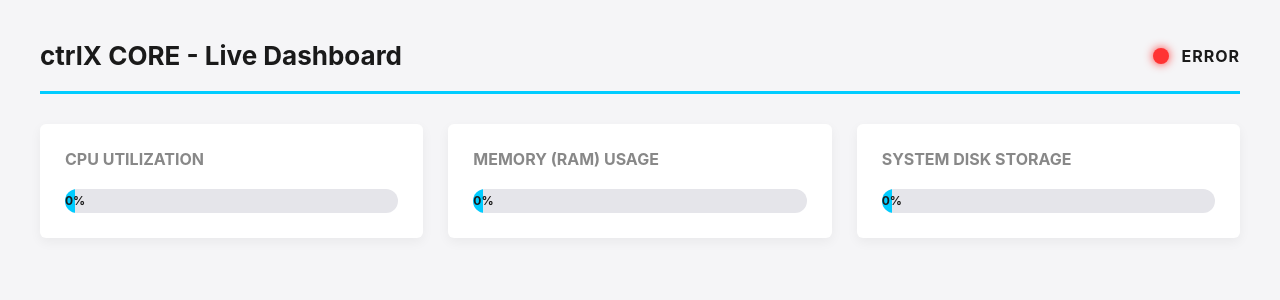
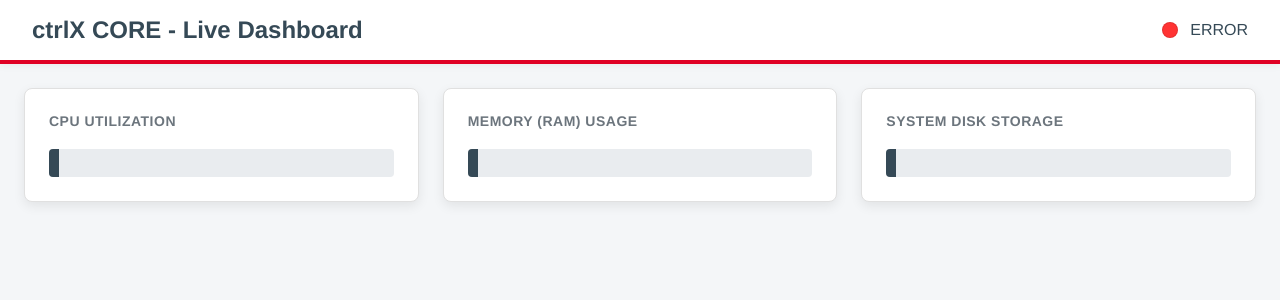
Before and after one commit to vitalisAutomation/kuschke-silas-bachelor-thesis, an Angular app in the folder ctrlx-test-app-for-deployment/frontend/: page / in a window 1280 px wide. Shown: the top 300 px of the page. Built offline with nearby package versions, Linux system fonts and the light colour scheme; no server answers.

Commit message:
New html and css component for corporate design of Rexroth

```diff
--- a/ctrlx-test-app-for-deployment/frontend/src/app/app.component.css
+++ b/ctrlx-test-app-for-deployment/frontend/src/app/app.component.css
@@ -1,43 +1,47 @@
-/* Rexroth Corporate Branding Theme Colors */
+/* Rexroth Corporate Design Inspired Theme */
 :root {
-  --brand-blue: #00ccff;       /* Pure Rexroth Accent Blue */
-  --industrial-dark: #1a1a1a;  /* Dark Graphite Gray */
-  --industrial-light: #f5f5f7; /* High-quality Metallic Gray Background */
-  --success-green: #00b300;    /* Operating Active */
-  --warning-orange: #ff9900;   /* Setup Mode */
-  --service-blue: #005691;     /* Service State */
+  --rexroth-red: #DF0024;
+  --rexroth-dark-blue: #354956;
+  --rexroth-background-gray: #f4f6f8;
+  --rexroth-card-background: #ffffff;
+  --rexroth-text-dark: #222222;
+  --rexroth-text-light: #f5f5f5;
+  --rexroth-border-color: #e0e0e0;
+
+  --status-operating: #00b300;
+  --status-setup: #ff9900;
+  --status-service: #005691;
+  --status-error: #ff3333;
 }
 
 body {
   margin: 0;
-  background-color: #f5f5f7;
+  background-color: var(--rexroth-background-gray);
+  font-family: 'Helvetica Neue', Helvetica, Arial, sans-serif;
+  color: var(--rexroth-text-dark);
 }
 
 .dashboard-wrapper {
-  max-width: 1200px;
-  margin: 40px auto;
-  padding: 0 20px;
-  font-family: -apple-system, BlinkMacSystemFont, "Segoe UI", Arial, sans-serif;
+  display: flex;
+  flex-direction: column;
+  height: 100vh;
 }
 
 .dashboard-header {
+  background-color: var(--rexroth-card-background);
   display: flex;
   justify-content: space-between;
   align-items: center;
-  padding-bottom: 20px;
-  border-bottom: 3px solid #00ccff; /* Famous Rexroth Blue Stripe */
-  margin-bottom: 30px;
-}
-
-.brand-container {
-  display: flex;
-  align-items: center;
+  padding: 1rem 2rem;
+  border-bottom: 4px solid var(--rexroth-red);
+  box-shadow: 0 2px 8px rgba(0, 0, 0, 0.05);
+  flex-shrink: 0;
 }
 
 .brand-title {
-  font-size: 26px;
-  color: #1a1a1a;
-  font-weight: 700;
+  font-size: 24px;
+  color: var(--rexroth-dark-blue);
+  font-weight: 600;
   margin: 0;
 }
 
@@ -45,66 +49,83 @@
   display: flex;
   align-items: center;
   gap: 12px;
-  font-weight: bold;
+  font-weight: 500;
 }
 
 .status-label {
   font-size: 16px;
-  color: #1a1a1a;
-  letter-spacing: 1px;
+  color: var(--rexroth-dark-blue);
 }
 
 .status-light {
-  width: 16px;
-  height: 16px;
+  width: 14px;
+  height: 14px;
   border-radius: 50%;
-  background-color: #888;
+  background-color: #ccc;
+  border: 1px solid rgba(0,0,0,0.1);
 }
 
 /* Status Class Color Mapping */
-.status-light.operating { background-color: #00b300; box-shadow: 0 0 10px #00b300; }
-.status-light.setup { background-color: #ff9900; box-shadow: 0 0 10px #ff9900; }
-.status-light.service { background-color: #005691; box-shadow: 0 0 10px #005691; }
-.status-light.error { background-color: #ff3333; box-shadow: 0 0 10px #ff3333; }
+.status-light.operating { background-color: var(--status-operating); }
+.status-light.setup { background-color: var(--status-setup); }
+.status-light.service { background-color: var(--status-service); }
+.status-light.error { background-color: var(--status-error); }
 
 .dashboard-grid {
   display: grid;
-  grid-template-columns: repeat(auto-fit, minmax(320px, 1fr));
-  gap: 25px;
+  grid-template-columns: repeat(auto-fit, minmax(300px, 1fr));
+  gap: 24px;
+  padding: 24px;
+  width: 100%;
+  max-width: 1400px;
+  margin: 0 auto;
+  box-sizing: border-box;
 }
 
 .card {
-  background-color: #ffffff;
-  border-radius: 6px;
-  padding: 25px;
-  box-shadow: 0 4px 12px rgba(0, 0, 0, 0.05);
+  background-color: var(--rexroth-card-background);
+  border-radius: 8px;
+  padding: 24px;
+  box-shadow: 0 4px 12px rgba(0, 0, 0, 0.08);
+  border: 1px solid var(--rexroth-border-color);
+  transition: transform 0.2s ease, box-shadow 0.2s ease;
+}
+
+.card:hover {
+    transform: translateY(-4px);
+    box-shadow: 0 8px 16px rgba(0, 0, 0, 0.1);
 }
 
 .card-title {
-  font-size: 16px;
-  color: #888888;
+  font-size: 14px;
+  color: #6c757d;
+  font-weight: 600;
   text-transform: uppercase;
   margin: 0 0 20px 0;
+  letter-spacing: 0.5px;
 }
 
 .gauge-bar {
-  background-color: #e5e5ea;
-  border-radius: 12px;
-  height: 24px;
+  background-color: #e9ecef;
+  border-radius: 4px;
+  height: 28px;
   width: 100%;
   overflow: hidden;
+  position: relative;
 }
 
 .gauge-fill {
-  background-color: #00ccff;
+  background-color: var(--rexroth-dark-blue);
   height: 100%;
   width: 0%;
-  text-align: right;
-  line-height: 24px;
+  display: flex;
+  align-items: center;
+  justify-content: flex-end;
+  color: var(--rexroth-text-light);
+  font-weight: 600;
+  font-size: 13px;
   padding-right: 10px;
   box-sizing: border-box;
-  color: #1a1a1a;
-  font-weight: bold;
-  font-size: 12px;
-  transition: width 0.6s ease-in-out;
+  white-space: nowrap;
+  transition: width 0.5s cubic-bezier(0.25, 0.8, 0.25, 1);
 }
--- a/ctrlx-test-app-for-deployment/frontend/src/app/app.component.html
+++ b/ctrlx-test-app-for-deployment/frontend/src/app/app.component.html
@@ -1,9 +1,6 @@
 <div class="dashboard-wrapper">
   <header class="dashboard-header">
-    <div class="brand-container">
-      <div class="rexroth-logo"></div>
-      <h1 class="brand-title">ctrlX CORE - Live Dashboard</h1>
-    </div>
+    <h1 class="brand-title">ctrlX CORE - Live Dashboard</h1>
 
     <div class="status-indicator">
       <div class="status-light" [ngClass]="metrics.state.toLowerCase()"></div>
@@ -17,7 +14,7 @@
       <h2 class="card-title">CPU Utilization</h2>
       <div class="gauge-bar">
         <div class="gauge-fill" [style.width.%]="formatValue(metrics.cpu)">
-          {{ formatValue(metrics.cpu) }}%
+          <span>{{ formatValue(metrics.cpu) }}%</span>
         </div>
       </div>
     </section>
@@ -27,7 +24,7 @@
       <h2 class="card-title">Memory (RAM) Usage</h2>
       <div class="gauge-bar">
         <div class="gauge-fill" [style.width.%]="formatValue(metrics.ram_used_percent)">
-          {{ formatValue(metrics.ram_used_percent) }}%
+          <span>{{ formatValue(metrics.ram_used_percent) }}%</span>
         </div>
       </div>
     </section>
@@ -37,7 +34,7 @@
       <h2 class="card-title">System Disk Storage</h2>
       <div class="gauge-bar">
         <div class="gauge-fill" [style.width.%]="formatValue(metrics.storage_used_percent)">
-          {{ formatValue(metrics.storage_used_percent) }}%
+          <span>{{ formatValue(metrics.storage_used_percent) }}%</span>
         </div>
       </div>
     </section>
```
